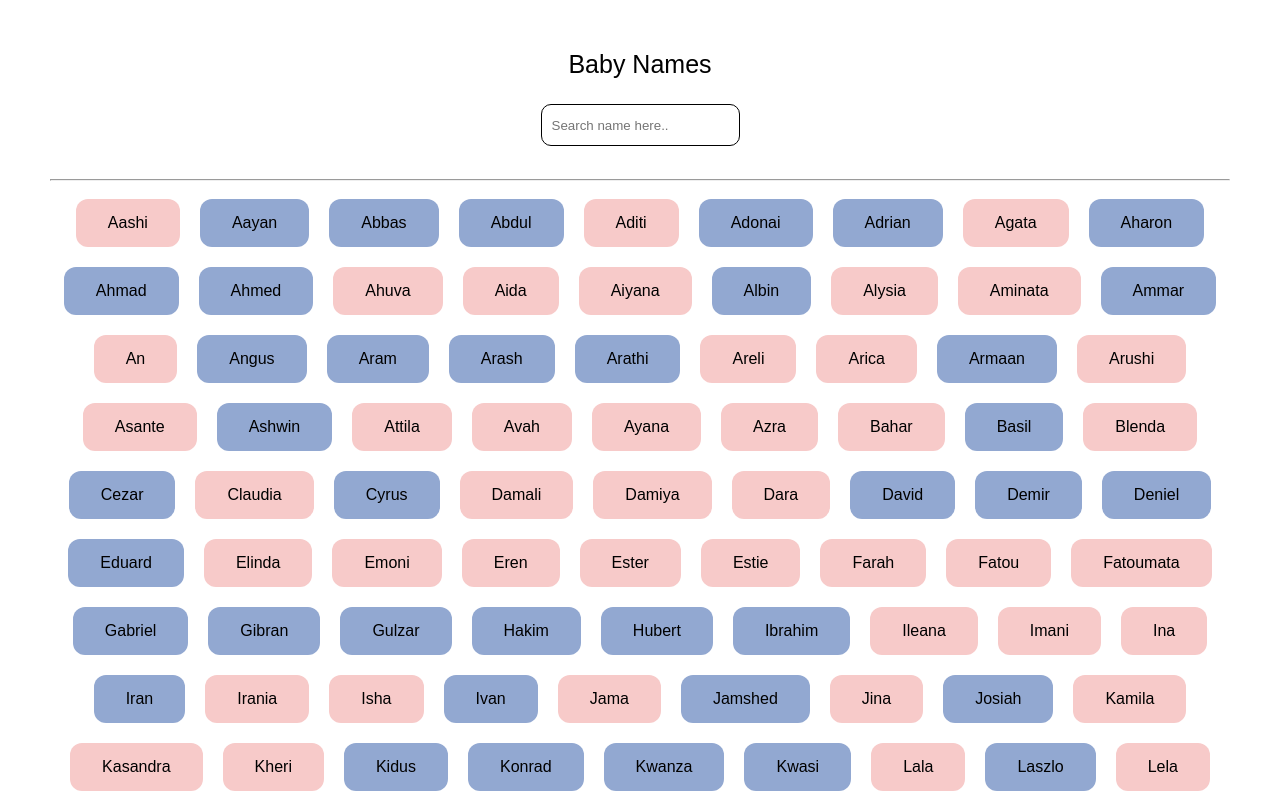
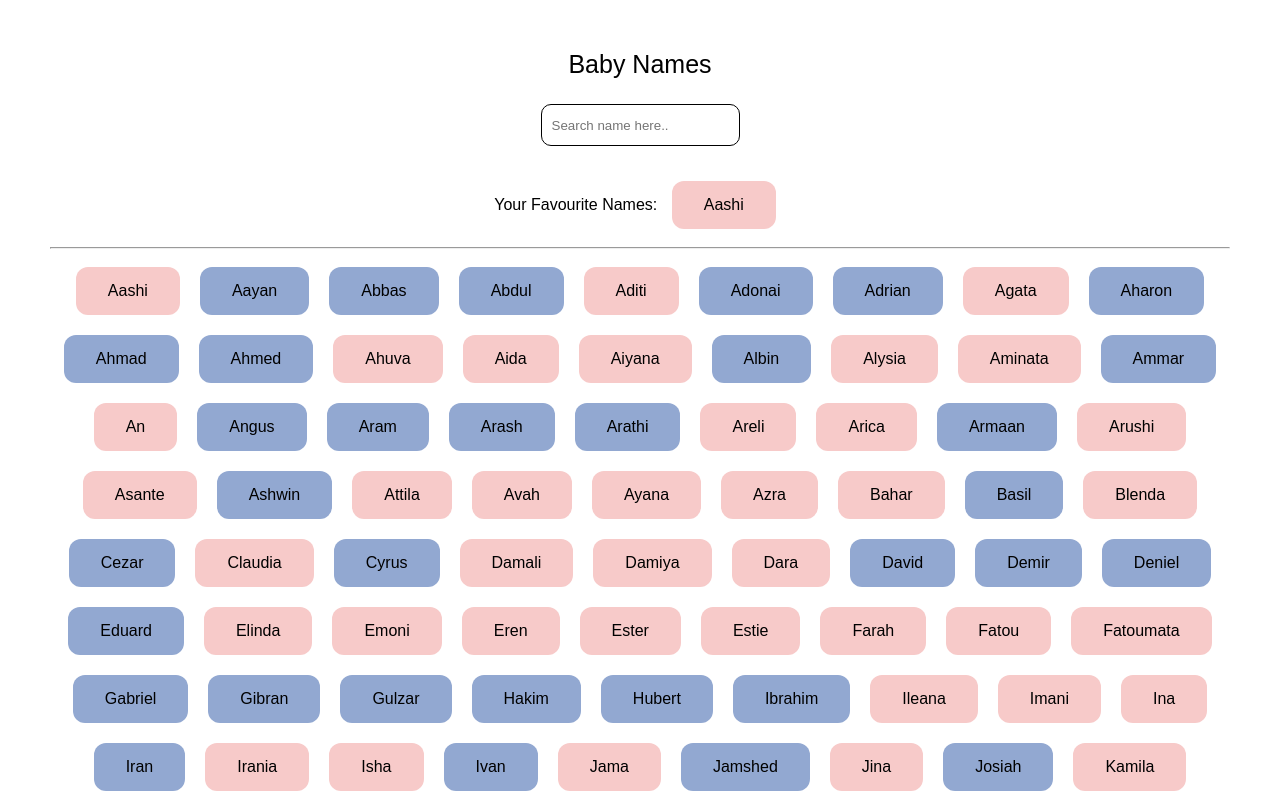
Before and after one commit to NobeenIslam/baby-names-nobeen, a React (Create React App) app: page / in a window 1280 px wide. Both pictures are taken after a click on the button "Aashi". Shown: the top 800 px of the page. Built offline with nearby package versions, Linux system fonts and the light colour scheme.

Commit message:
Names added to favourite list on click

```diff
--- a/src/components/MainContent.tsx
+++ b/src/components/MainContent.tsx
@@ -6,6 +6,7 @@ import babyProps from "./babyProps";
 
 function MainContent(): JSX.Element {
   const [nameSearch, setSearch] = useState("");
+  const [favouriteList, setFavourite] = useState<babyProps[]>([]);
 
   const alphabeticalBabyNames: babyProps[] =
     babyNamesData.sort(alphaBeticalSort);
@@ -16,14 +17,28 @@ function MainContent(): JSX.Element {
   );
 
   const babyNameButtons = filteredBabyNames.map(
-    (baby: babyProps): JSX.Element => (
-      <button key = {baby.id} className={"button "+ baby.sex}>{baby.name}</button>
+    (baby) => (
+      <button
+        key={baby.id}
+        className={"button " + baby.sex}
+        onClick={() => setFavourite([...favouriteList, baby])}
+      >
+        {baby.name}
+      </button>
     )
   );
 
-
-
-
+  const favouriteNameButtons = favouriteList.map(
+    (baby,index) => (
+      <button
+        key={index}
+        className={"button " + baby.sex}
+        onClick={() => console.log("hello")}
+      >
+        {baby.name}
+      </button>
+    )
+  );
 
   return (
     <>
@@ -34,6 +49,7 @@ function MainContent(): JSX.Element {
         }}
         placeholder="Search name here.."
       />
+      <div>Your Favourite Names: {favouriteNameButtons}</div>
       <hr></hr>
       <div>{babyNameButtons}</div>
     </>
```
Lines whose indentation alone changed are shown as unchanged.
